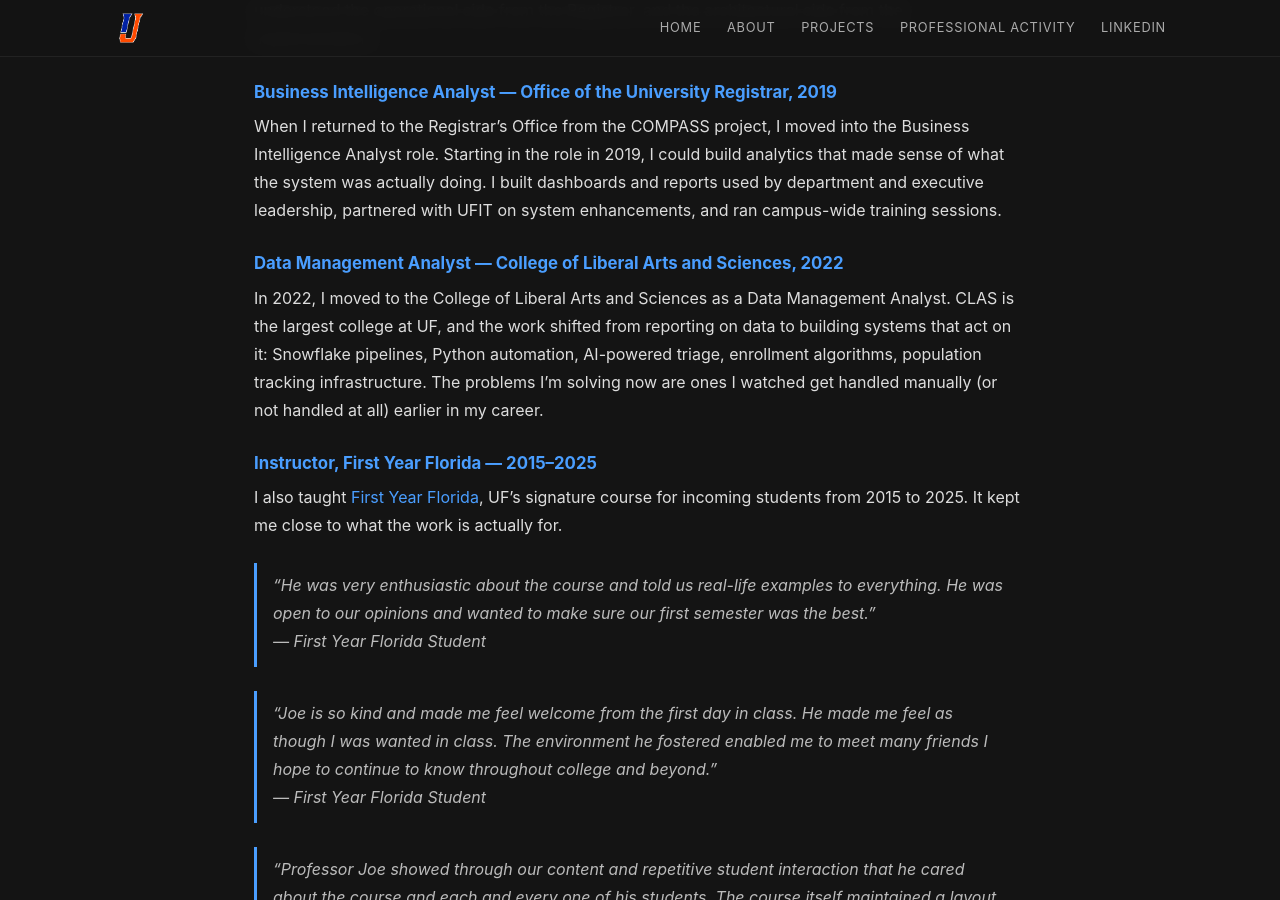
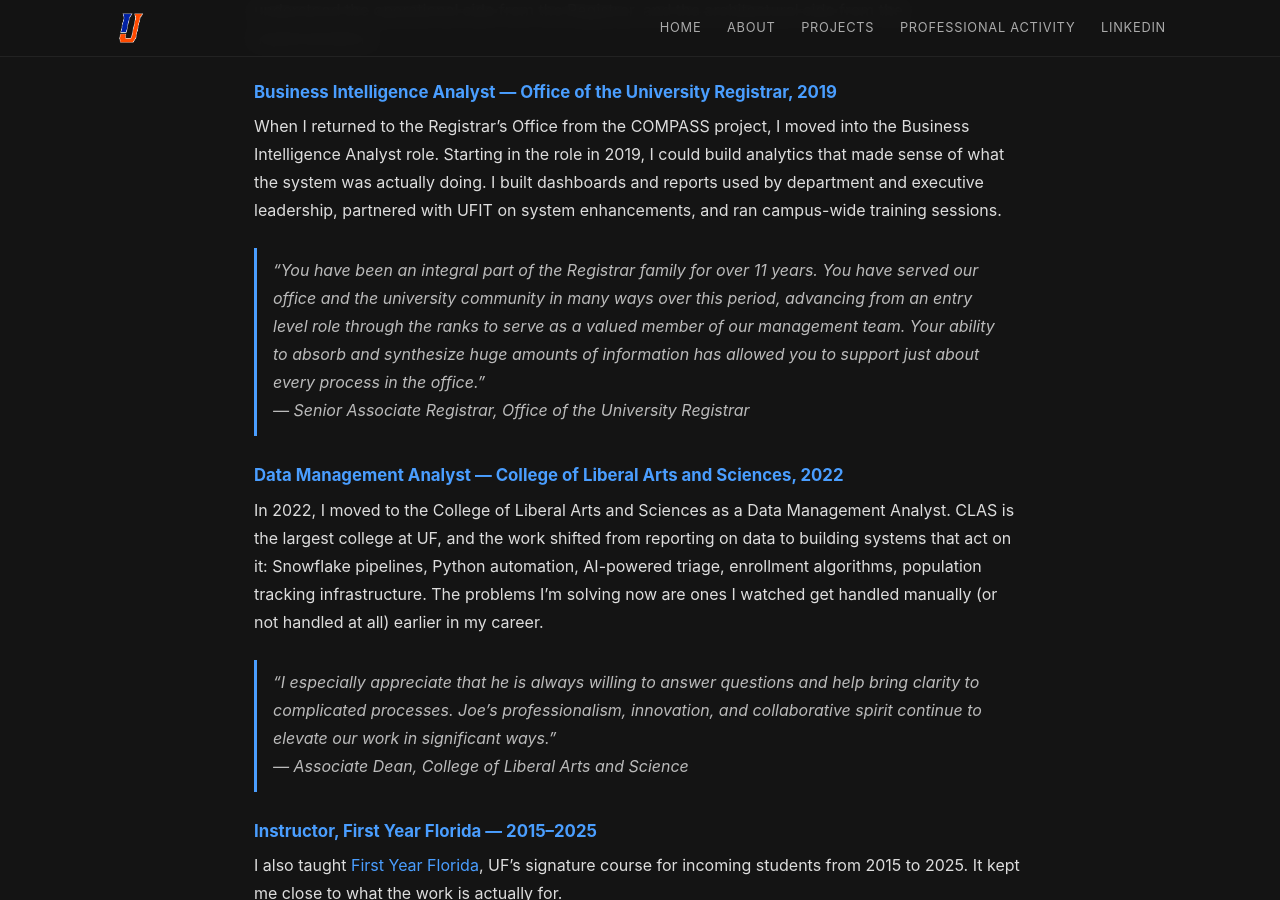
Before and after one commit to joeufl/portfolio, a Jekyll site: the page built from about.md, in a window 1280 px wide and 900 px high, scrolled down 685 px. Built offline with Jekyll 4.4.1, drawn with Linux system fonts in a browser that asks for light colours.

Commit message:
added quotes

```diff
--- a/about.md
+++ b/about.md
@@ -17,9 +17,16 @@ In 2016, I was selected to join [COMPASS](https://administrativememo.ufl.edu/201
 
 When I returned to the Registrar's Office from the COMPASS project, I moved into the Business Intelligence Analyst role. Starting in the role in 2019, I could build analytics that made sense of what the system was actually doing. I built dashboards and reports used by department and executive leadership, partnered with UFIT on system enhancements, and ran campus-wide training sessions.
 
+> "You have been an integral part of the Registrar family for over 11 years. You have served our office and the university community in many ways over this period, advancing from an entry level role through the ranks to serve as a valued member of our management team. Your ability to absorb and synthesize huge amounts of information has allowed you to support just about every process in the office."
+> — Senior Associate Registrar, Office of the University Registrar
+<!-- Final UF Engaged -->
+
 ### Data Management Analyst — College of Liberal Arts and Sciences, 2022
 
 In 2022, I moved to the College of Liberal Arts and Sciences as a Data Management Analyst. CLAS is the largest college at UF, and the work shifted from reporting on data to building systems that act on it: Snowflake pipelines, Python automation, AI-powered triage, enrollment algorithms, population tracking infrastructure. The problems I'm solving now are ones I watched get handled manually (or not handled at all) earlier in my career.
+
+> "I especially appreciate that he is always willing to answer questions and help bring clarity to complicated processes. Joe’s professionalism, innovation, and collaborative spirit continue to elevate our work in significant ways."
+> — Associate Dean, College of Liberal Arts and Science
 
 ### Instructor, First Year Florida — 2015–2025
 
```
